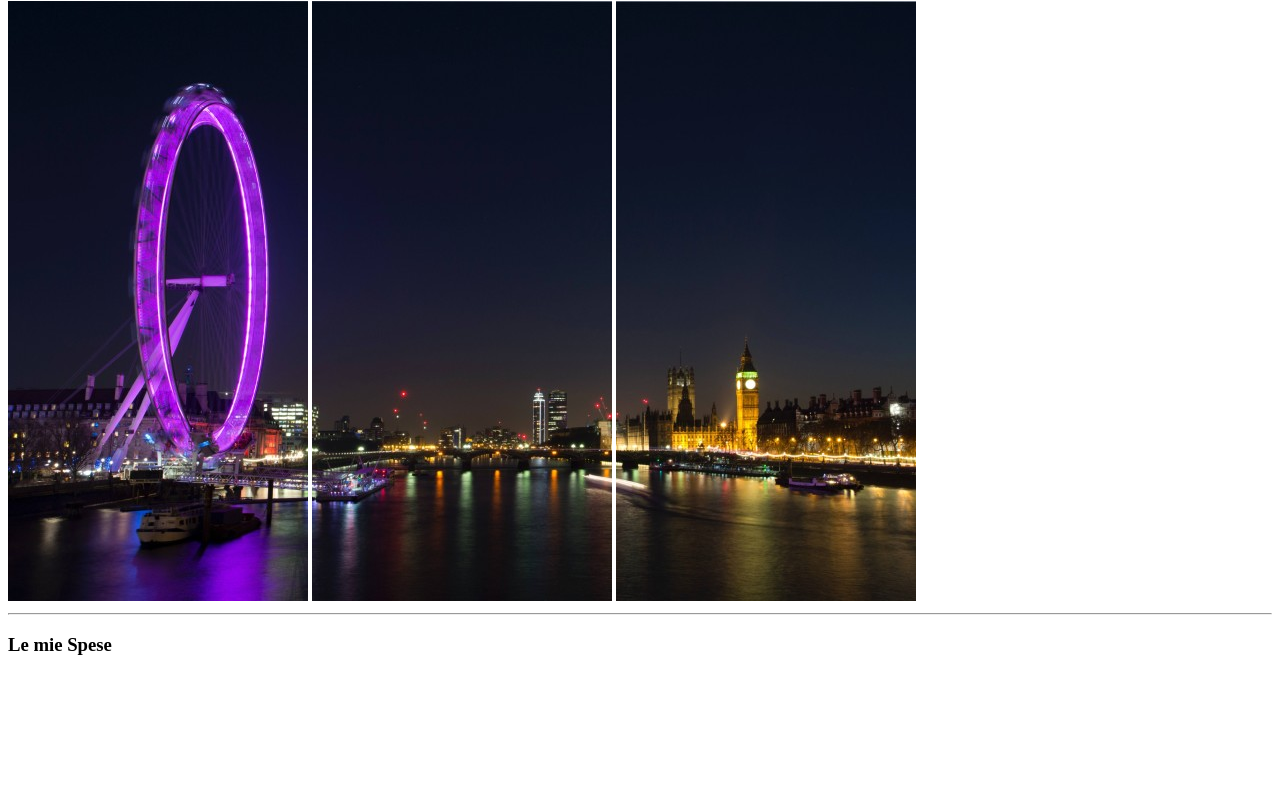
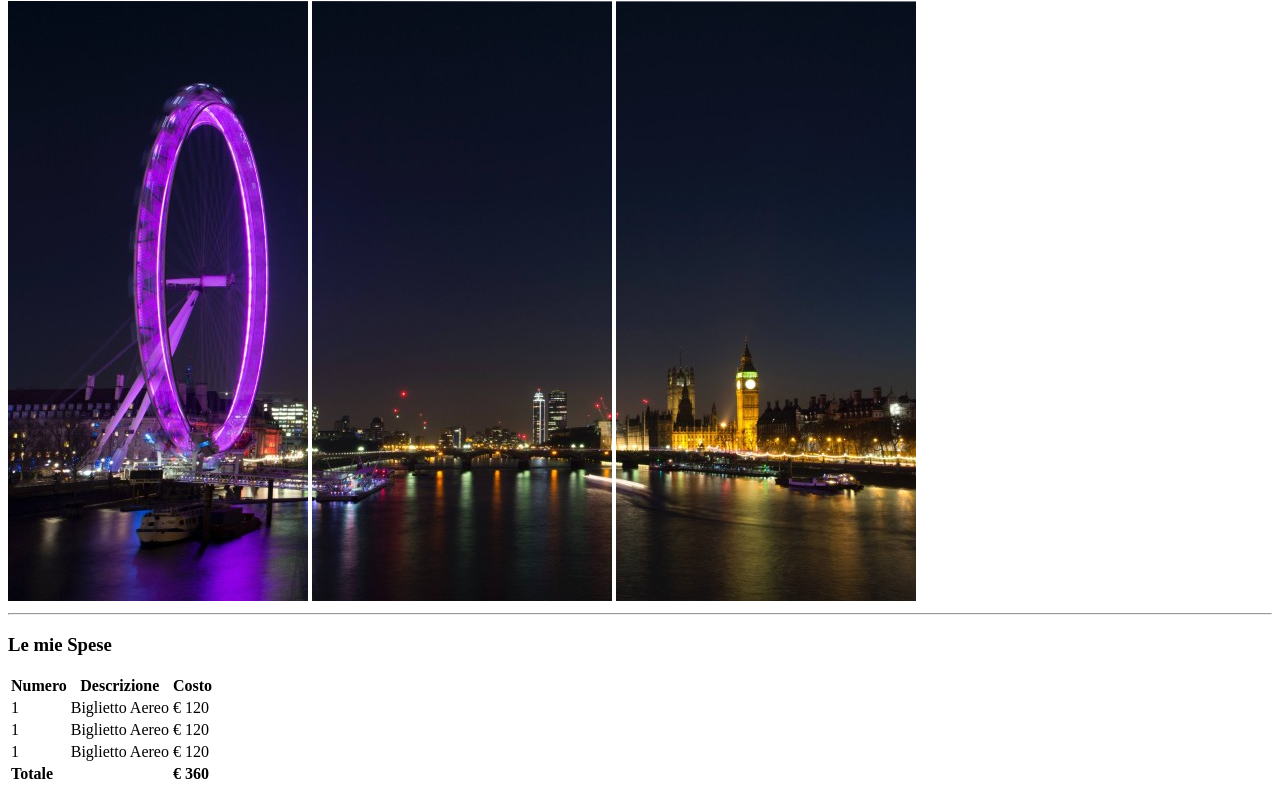
Before and after one commit to fvguajeXIII/html-london-trip, a plain HTML site: page index.html in a window 1280 px wide. Shown: the part 79-873 px from the top of the page. Before the commit the page ends 800 px from the top, so only its background shows below. Drawn offline with Linux system fonts and the light colour scheme.

Commit message:
Added expense table

```diff
--- a/index.html
+++ b/index.html
@@ -14,7 +14,37 @@
         <hr>
     </header>
     <main>
+        <!-- sezione tabella delle spese-->
         <h3>Le mie Spese</h3>
+        <section id="expense">
+            <table>
+                <tr>
+                    <th>Numero</th>
+                    <th>Descrizione</th>
+                    <th>Costo</th>
+                  </tr>
+                  <tr>
+                    <td>1</td>
+                    <td>Biglietto Aereo</td>
+                    <td>€ 120</td>
+                  </tr>
+                  <tr>
+                    <td>1</td>
+                    <td>Biglietto Aereo</td>
+                    <td>€ 120</td>
+                  </tr>
+                  <tr>
+                    <td>1</td>
+                    <td>Biglietto Aereo</td>
+                    <td>€ 120</td>
+                  </tr>
+                  <tr>
+                    <td colspan="2"><strong>Totale</strong></td>
+                    <td><strong>€ 360</strong></td>
+                  </tr>
+                </table>
+            </table>
+        </section>
 
     </main>
 
```
